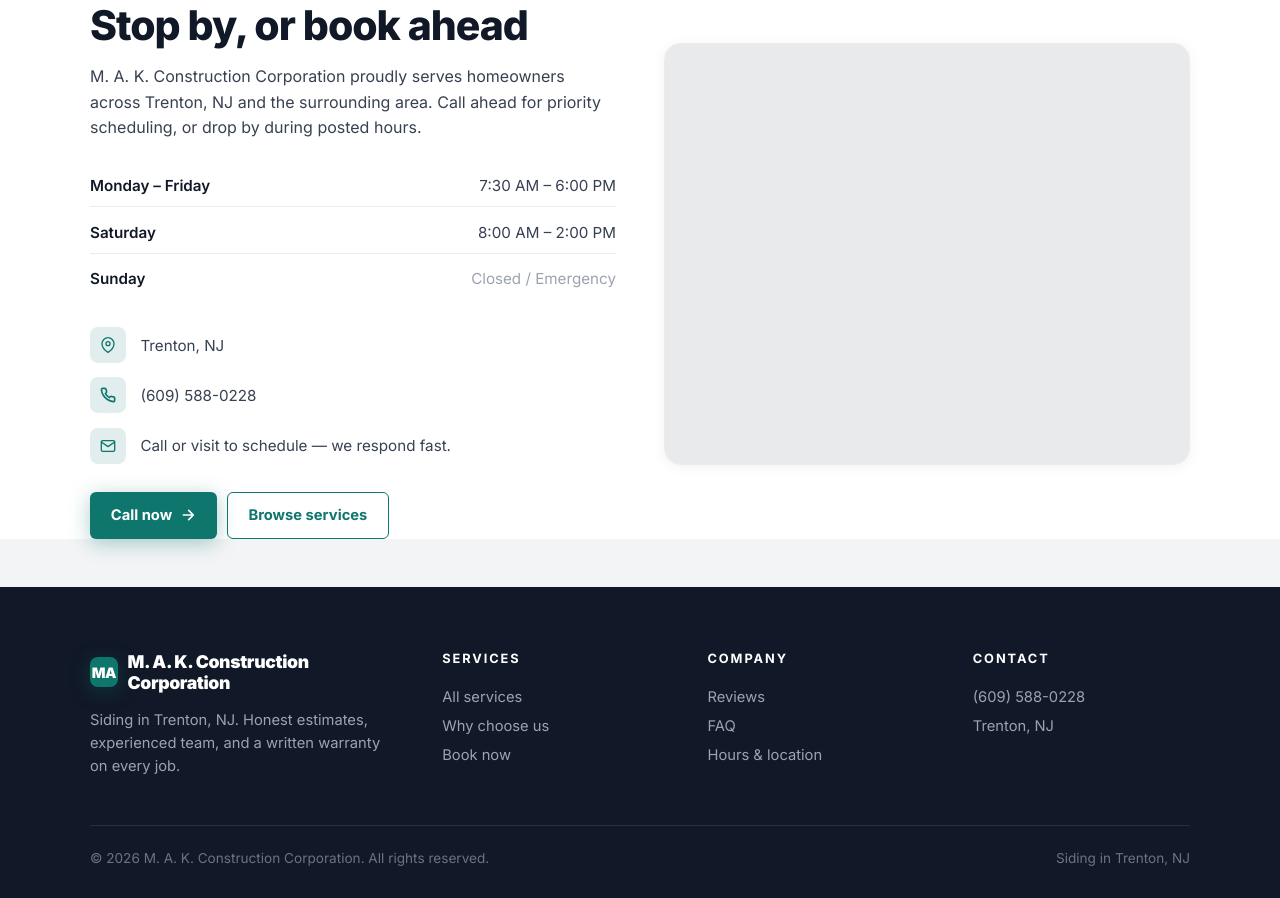
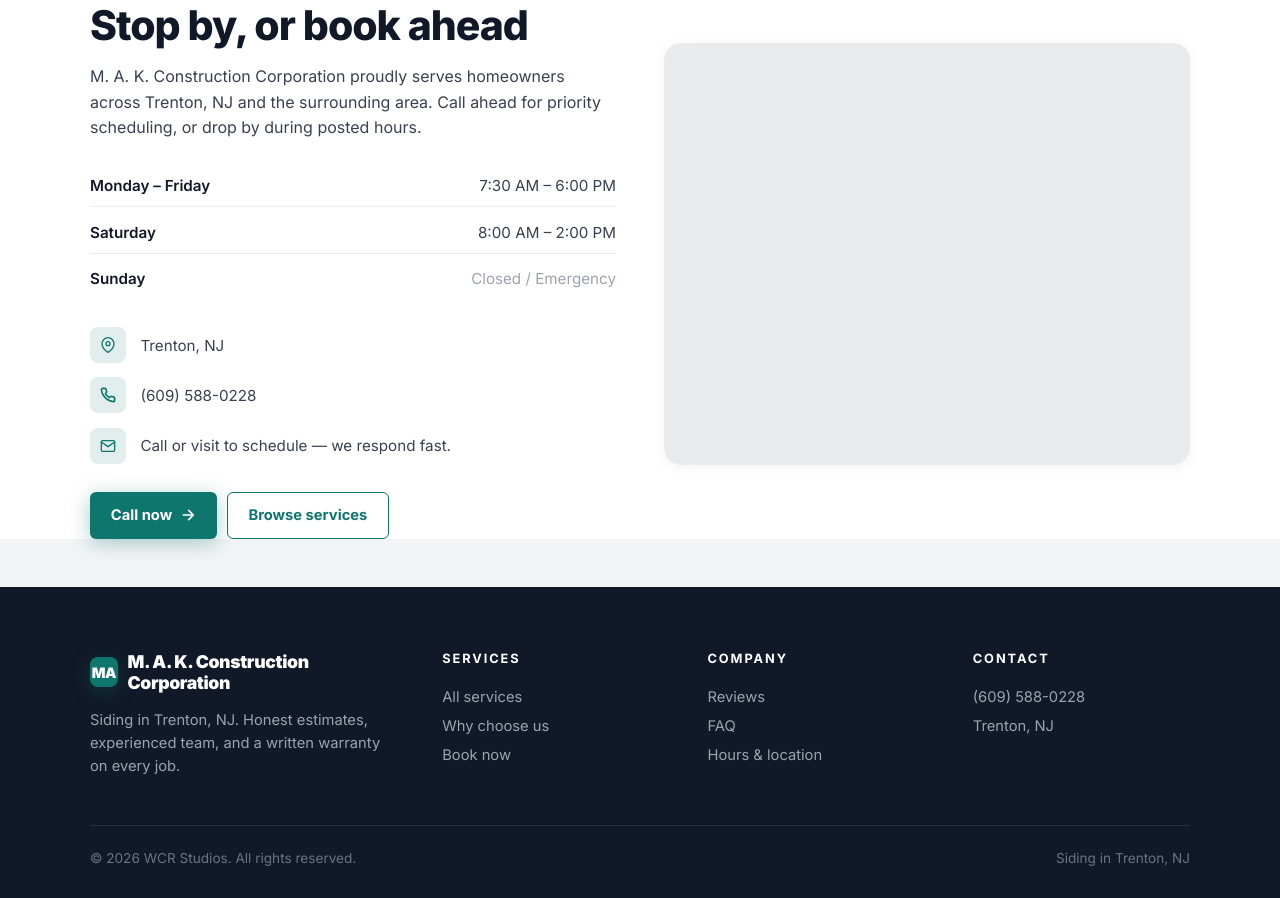
Before and after one commit to Wrenbjor/trades--m-a-k-construction-corporation, a plain HTML site: page index.html in a window 1280 px wide. Shown: the part 4629-5527 px from the top of the page. Drawn offline with nearby package versions, Linux system fonts and the light colour scheme; no server answers.

Commit message:
Update site

```diff
--- a/index.html
+++ b/index.html
@@ -590,7 +590,7 @@ footer{background:#111827;color:#cbd5d1;padding:4rem 2rem 2rem}
     </div>
   </div>
   <div class="foot-bottom">
-    <div>&copy; 2026 M. A. K. Construction Corporation. All rights reserved.</div>
+    <div>&copy; 2026 WCR Studios. All rights reserved.</div>
     <div>Siding in Trenton, NJ</div>
   </div>
 </footer>
```
